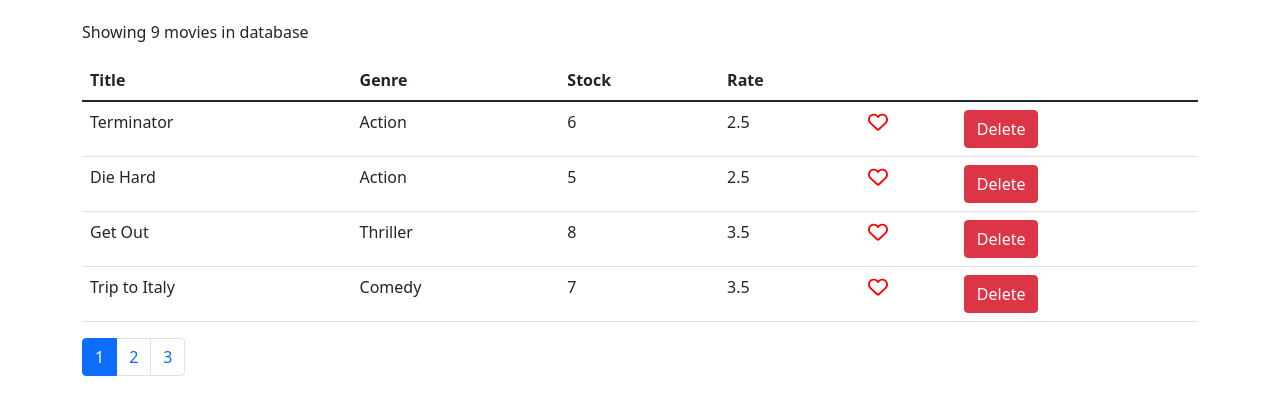
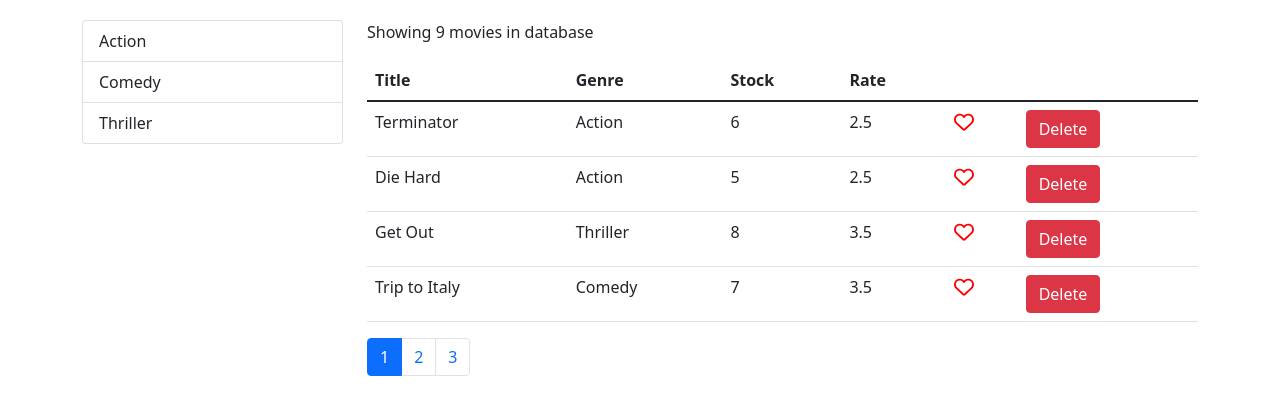
Before and after one commit to Lugofr01/mezanivid, a React (Create React App) app: page / in a window 1280 px wide. Shown: the top 414 px of the page. Built offline with nearby package versions, Linux system fonts and the light colour scheme.

Commit message:
List group

```diff
--- /dev/null
+++ b/src/components/common/listGroup.jsx
@@ -0,0 +1,16 @@
+import React, { Component } from "react";
+
+const ListGroup = (props) => {
+  const { items, textProperty, valueProperty } = props;
+  return (
+    <ul className="list-group">
+      {items.map((item) => (
+        <li key={item[valueProperty]} className="list-group-item">
+          {item[textProperty]}
+        </li>
+      ))}
+    </ul>
+  );
+};
+
+export default ListGroup;
--- a/src/components/common/pagination.jsx
+++ b/src/components/common/pagination.jsx
@@ -5,7 +5,7 @@
 
 const Pagination = (props) => {
   const { itemsCount, pageSize, onPageChange, currentPage } = props;
-  console.log(currentPage);
+//   console.log(currentPage);
 
   const pagesCount = Math.ceil(itemsCount / pageSize);
 
--- a/src/components/movies.jsx
+++ b/src/components/movies.jsx
@@ -4,13 +4,20 @@
 import Pagination from "./common/pagination";
 import _ from "lodash";
 import { paginate } from "../utils/paginate";
+import ListGroup from "./common/listGroup";
+import { getGenres } from "../services/fakeGenreService";
 
 class Movies extends Component {
   state = {
-    movies: getMovies(),
+    movies: [],
     pageSize: 4,
     currentPage: 1,
+    genres: [],
   };
+
+  componentDidMount() {
+    this.setState({ movies: getMovies(), genres: getGenres() });
+  }
 
   handleDelete = (movie) => {
     const moviesExisitng = this.state.movies.filter((m) => m._id !== movie._id);
@@ -29,6 +36,9 @@
   handlePageChange = (page) => {
     this.setState({ currentPage: page });
   };
+  handleGenreSelect = (genre) => {
+    console.log(genre);
+  };
 
   //   movie parameter since it gives us access for it to be deleted
 
@@ -41,7 +51,17 @@
     const movies = paginate(allMovies, currentPage, pageSize);
 
     return (
-      <React.Fragment>
+      <div className="row">
+        <div className="col-3">
+          <ListGroup
+            items={this.state.genres}
+            onItemSelect={this.handleGenreSelect}
+            textProperty="name"
+            valueProperty="_id"
+          />
+        </div>
+
+        <div className="col">
           <p>Showing {this.state.movies.length} movies in database</p>
 
           <table className="table">
@@ -88,7 +108,8 @@
             onPageChange={this.handlePageChange}
             currentPage={currentPage}
           />
-      </React.Fragment>
+        </div>
+      </div>
     );
   }
 }
```
Also changed, not shown: 1 other file (tests, documents, lock files or other folders). Lines whose indentation alone changed are shown as unchanged.
